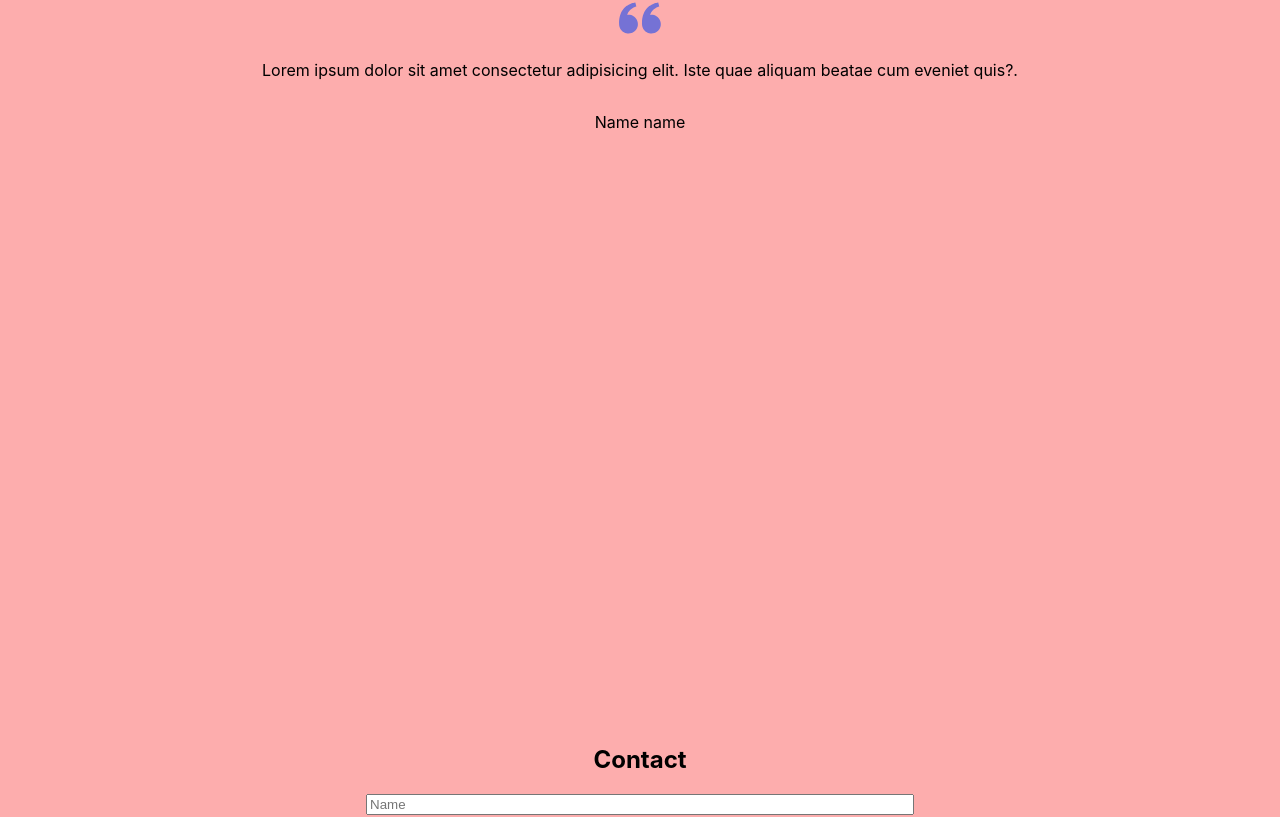
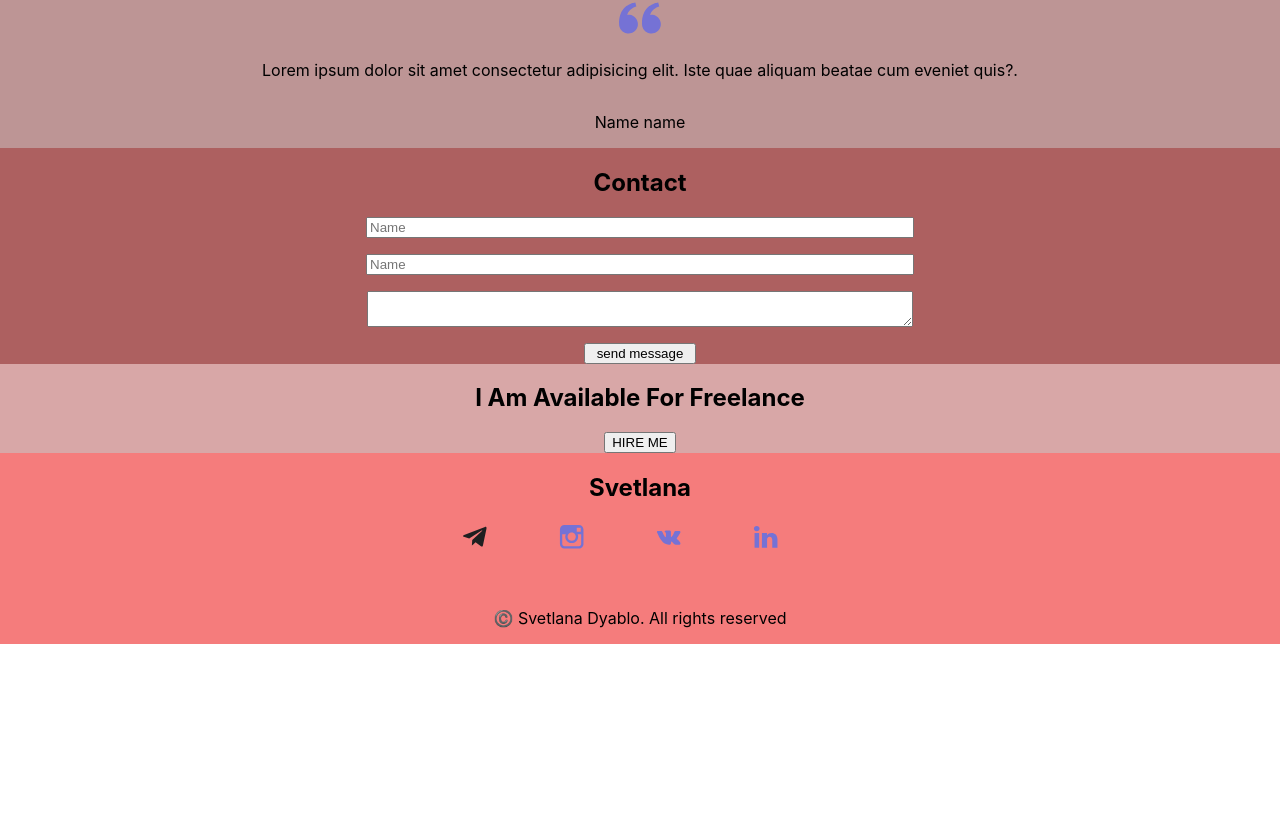
Before and after one commit to Andrey-Fedosov/Monday-murkup-project, a React app: page / in a window 1280 px wide. Shown: the part 2467-3284 px from the top of the page. After the commit the page ends 3111 px from the top, so only its background shows below. Built offline with nearby package versions, Linux system fonts and the light colour scheme.

Commit message:
add footer

```diff
--- a/src/App.tsx
+++ b/src/App.tsx
@@ -7,6 +7,7 @@ import { Works } from './layout/sections/works/Works';
 import { Testimony } from './layout/sections/testimony/Testimony';
 import { Contact } from './layout/sections/contact/Contact';
 import { HireMe } from './layout/sections/hireMe/HireMe';
+import { Footer } from './layout/footer/Footer';
 
 function App() {
   return (
@@ -18,6 +19,7 @@ function App() {
       <Testimony />
       <Contact />
       <HireMe />
+      <Footer />
     </div>
   );
 }
--- /dev/null
+++ b/src/layout/footer/Footer.tsx
@@ -0,0 +1,33 @@
+import React from 'react';
+import { FlexWrapper } from '../../components/flexWrapper/FlexWrapper';
+import { SectionTitle } from '../../components/sectionTitle/SectionTitle';
+import { Icon } from '../../components/icon/Icon';
+import styled from 'styled-components';
+
+export function Footer() {
+  return (
+    <StyledFooter>
+      <FlexWrapper direction="column" justify="center" align="center">
+        <SectionTitle titleValue="Svetlana" />
+        <StyledSocialIcons>
+          <Icon iconId="telegramSVG" width="70" height="70" />
+          <Icon iconId="instaSVG" width="70" height="70" />
+          <Icon iconId="vkSVG" width="70" height="70" />
+          <Icon iconId="linkedInSvg" width="70" height="70" />
+        </StyledSocialIcons>
+        <p> ©️ Svetlana Dyablo. All rights reserved</p>
+      </FlexWrapper>
+    </StyledFooter>
+  );
+}
+
+const StyledFooter = styled.footer`
+  background-color: #f57c7c;
+`;
+
+const StyledSocialIcons = styled.div`
+  display: flex;
+  flex-direction: row;
+  justify-content: space-between;
+  gap: 27px;
+`;
--- a/src/layout/sections/contact/Contact.tsx
+++ b/src/layout/sections/contact/Contact.tsx
@@ -20,8 +20,8 @@ export function Contact() {
 }
 
 const StyledContact = styled.div`
-  min-height: 100vh;
-  background-color: #fdadad;
+  /* min-height: 100vh; */
+  background-color: #ad6060;
 `;
 
 const StyledContactBox = styled.div`
--- a/src/layout/sections/hireMe/HireMe.tsx
+++ b/src/layout/sections/hireMe/HireMe.tsx
@@ -15,6 +15,6 @@ export function HireMe() {
 }
 
 const StyledHireMe = styled.div`
-  min-height: 100vh;
-  background-color: #fdadad;
+  /* min-height: 100vh; */
+  background-color: #d8a7a7;
 `;
--- a/src/layout/sections/skills/Skills.tsx
+++ b/src/layout/sections/skills/Skills.tsx
@@ -17,5 +17,5 @@ export function Skills() {
 
 const StyledSkills = styled.div`
   // min-height: 100vh;
-  background-color: #fdadad;
+  background-color: #865b5b;
 `;
--- a/src/layout/sections/testimony/Testimony.tsx
+++ b/src/layout/sections/testimony/Testimony.tsx
@@ -16,6 +16,6 @@ export function Testimony() {
 }
 
 const StyledTestimony = styled.div`
-  min-height: 100vh;
-  background-color: #fdadad;
+  /* min-height: 100vh; */
+  background-color: #bd9595;
 `;
--- a/src/layout/sections/works/Works.tsx
+++ b/src/layout/sections/works/Works.tsx
@@ -18,7 +18,7 @@ export function Works() {
 
 const StyledWorks = styled.div`
   min-height: 100vh;
-  background-color: #fdadad;
+  background-color: #ac5c5c;
 `;
 
 function ExampleMenu() {
```
